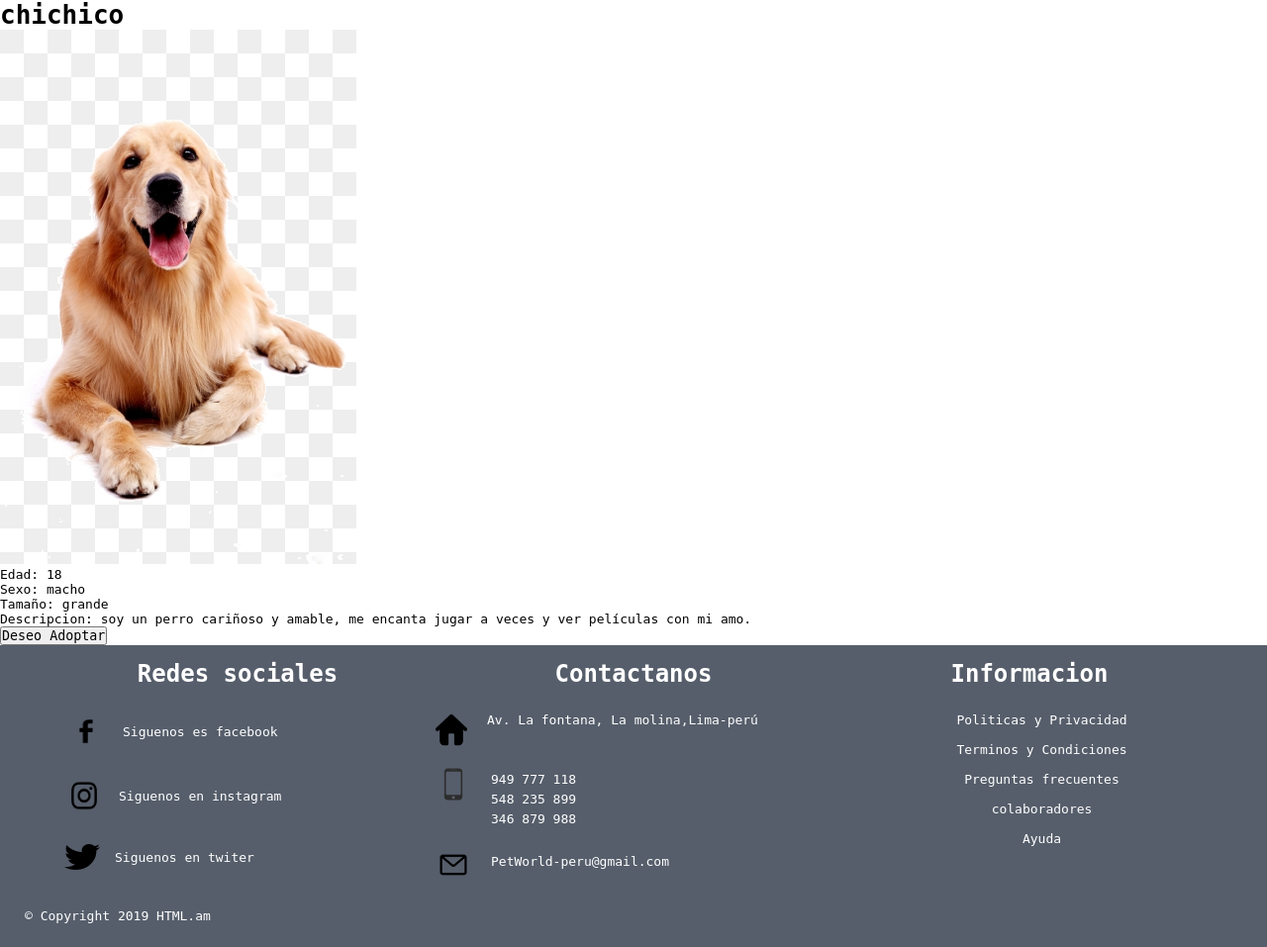
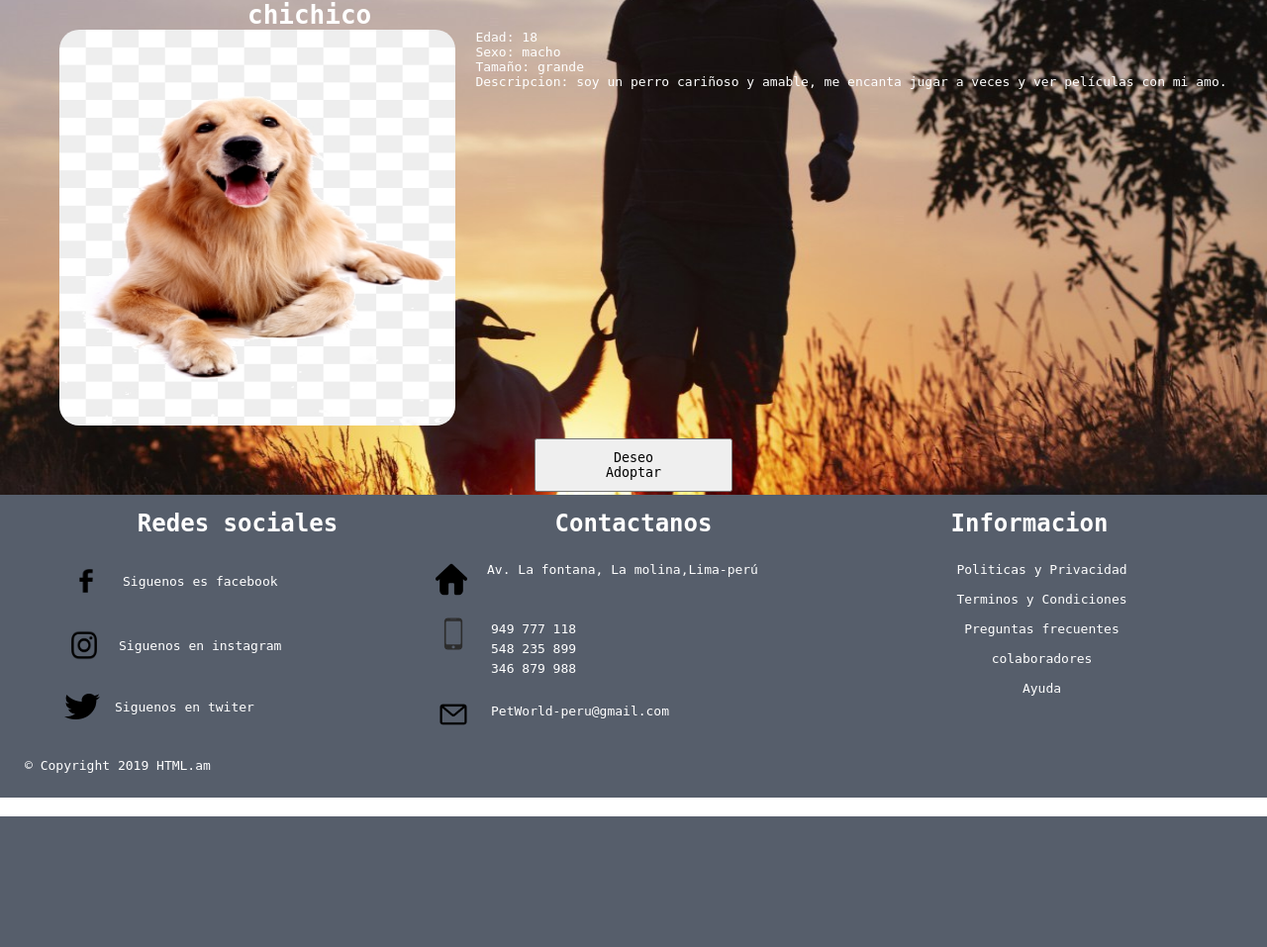
Before and after one commit to Parra640/Proyecto_Taller2, a PHP site: page /info_mascota.php?id=1 in a window 1280 px wide. Shown: the part 154-1111 px from the top of the page at 99% size. After the commit the page ends 979 px from the top, so only its background shows below. Run offline with PHP 8.4, Linux system fonts and the light colour scheme; data comes from the database, SQL or seed files in the repository.

Commit message:
ya casi css

```diff
--- a/estilos.css
+++ b/estilos.css
@@ -676,3 +676,78 @@
         margin: 30px 0 30px;
     }
     /** FIN DE REPORTA **/
+    /* REPORTAR FORMULARIO */
+    #cuerpo_formulario{
+        padding: 200px 420px;
+        max-height: 500px;
+        background-image: url("imagenes/fondo_formulario_reportar.jpg");
+        background-position: center;
+    }
+    #cuerpo_formulario #asd{
+        width: 500px;
+        height: 350px;
+        padding: 10px;
+        background-color: rgba(248, 207, 144, 0.5);
+        border-radius: 15%;
+        box-shadow: 0px 0px 5px 0px black;
+    }
+    #cuerpo_formulario div{
+        padding: 15px 50px;
+    }
+    #cuerpo_formulario{
+        text-align: center;
+    }
+    /* Acaba reportar formulario*/
+
+    /* REPORTA PRINCIPAL*/
+    #fondo_reporta{
+        height: 500px;
+        background-image: url("imagenes/fondo_formulario_reportar.jpg");
+        background-position: center;
+        background-repeat: no-repeat;
+    }
+    #fondo_reporta a{
+        text-decoration: none;
+        font-size: 25px;
+    }
+    /* animales reportados*/
+    .div_padre_reportados{
+        display:flex;
+        color:white;
+        justify-content: center;
+    }
+    .imagen_reportados img{
+        width: 250px;
+        height: 300px;
+        border-radius: 20px;
+    }
+    .cajones_reportados{
+        margin: 0px 20px;
+    }
+
+    /* adoptar perros y gatos*/
+    .fondo_adoptarpg{
+        height: 500px;
+        background-image: url("logotipos/correr.jpg");
+        background-size: 100vw 100vh;
+        background-position: center;
+        background-repeat: no-repeat;
+    }
+
+    /* Info mascota */
+    #info_mascota_img img{
+        width: 400px;
+        height: 400px;
+        border-radius: 20px;
+    }
+    #info_mascota_img{
+        margin: 0px 20px;
+    }
+    #info_mascota_h1{
+        padding: 0px 250px;
+        color: white;
+    }
+    #boton_adoptar{
+        margin: 10px 540px;
+        padding: 10px 50px;
+    }
```
